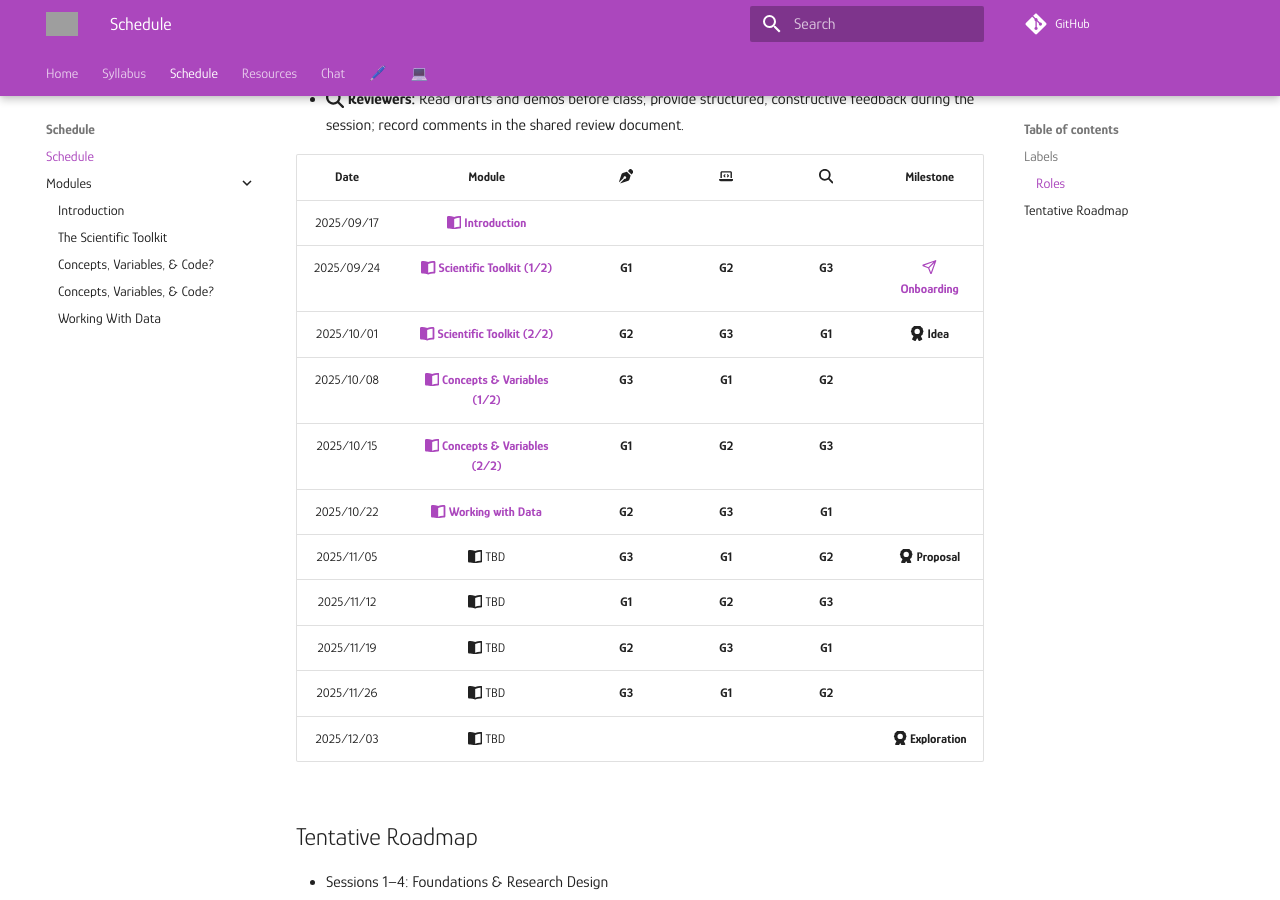
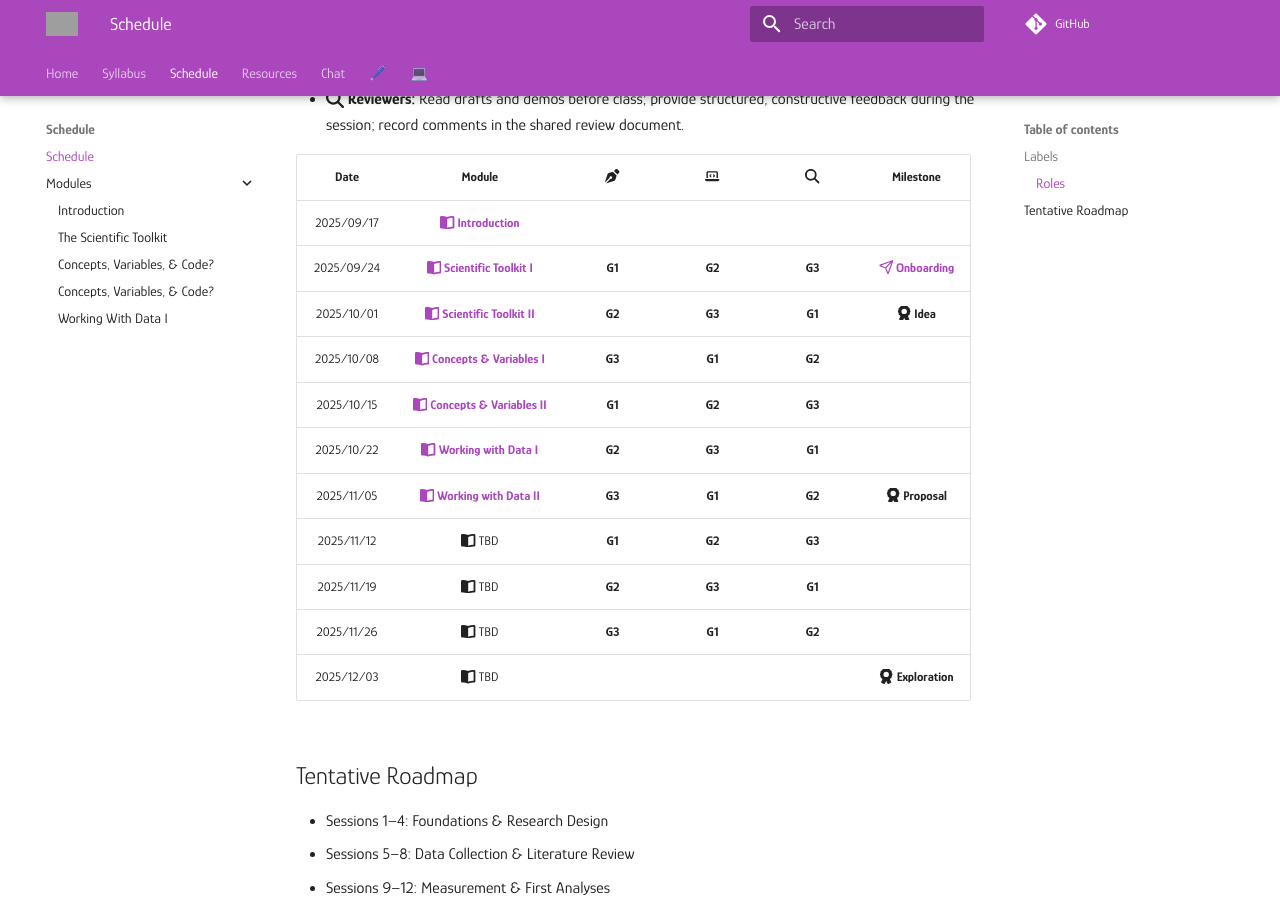
Before and after one commit to mickaeltemporao/itds, an MkDocs documentation site: the page built from docs/schedule.md, in a window 1280 px wide and 900 px high, scrolled down 639 px. Built offline with MkDocs 1.6.1 and Material for MkDocs 9.7.7, drawn with Linux system fonts in a browser that asks for light colours; comment, search, counter and statistics services are not loaded; grey boxes are pictures that could not be loaded.

Commit message:
update schedule prog 4

```diff
--- a/docs/schedule.md
+++ b/docs/schedule.md
@@ -23,19 +23,19 @@
 
 
 
-  | Date       | Module                                                                                   | :fontawesome-solid-pen-nib: | :fontawesome-solid-laptop-code: | :fontawesome-solid-magnifying-glass: | Milestone                                                                   |
-  |:----------:|:----------------------------------------------------------------------------------------:|:---------------------------:|:-------------------------------:|:------------------------------------:|:---------------------------------------------------------------------------:|
-  | 2025/09/17 | [**:fontawesome-solid-book-open: Introduction**](modules/introduction.md)                |                             |                                 |                                      |                                                                             |
-  | 2025/09/24 | [**:fontawesome-solid-book-open: Scientific Toolkit (1/2)**](modules/science.md)         | **G1**                      | **G2**                          | **G3**                               | [**:fontawesome-regular-paper-plane: Onboarding**](resources/onboarding.md) |
-  | 2025/10/01 | [**:fontawesome-solid-book-open: Scientific Toolkit (2/2)**](modules/science-2.md)       | **G2**                      | **G3**                          | **G1**                               | **:fontawesome-solid-award: Idea**                                          |
-  | 2025/10/08 | [**:fontawesome-solid-book-open: Concepts & Variables (1/2)**](modules/programming-1.md) | **G3**                      | **G1**                          | **G2**                               |                                                                             |
-  | 2025/10/15 | [**:fontawesome-solid-book-open: Concepts & Variables (2/2)**](modules/programming-2.md) | **G1**                      | **G2**                          | **G3**                               |                                                                             |
-  | 2025/10/22 | [**:fontawesome-solid-book-open: Working with Data**](modules/programming-3.md)           | **G2**                      | **G3**                          | **G1**                               |                                                                             |
-  | 2025/11/05 | :fontawesome-solid-book-open: TBD                                                        | **G3**                      | **G1**                          | **G2**                               | **:fontawesome-solid-award: Proposal**                                      |
-  | 2025/11/12 | :fontawesome-solid-book-open: TBD                                                        | **G1**                      | **G2**                          | **G3**                               |                                                                             |
-  | 2025/11/19 | :fontawesome-solid-book-open: TBD                                                        | **G2**                      | **G3**                          | **G1**                               |                                                                             |
-  | 2025/11/26 | :fontawesome-solid-book-open: TBD                                                        | **G3**                      | **G1**                          | **G2**                               |                                                                             |
-  | 2025/12/03 | :fontawesome-solid-book-open: TBD                                                        |                             |                                 |                                      | **:fontawesome-solid-award: Exploration**                                   |
+   | Date       | Module                                                                                   | :fontawesome-solid-pen-nib: | :fontawesome-solid-laptop-code: | :fontawesome-solid-magnifying-glass: | Milestone                                                                   |
+   |:----------:|:----------------------------------------------------------------------------------------:|:---------------------------:|:-------------------------------:|:------------------------------------:|:---------------------------------------------------------------------------:|
+   | 2025/09/17 | [**:fontawesome-solid-book-open: Introduction**](modules/introduction.md)                |                             |                                 |                                      |                                                                             |
+   | 2025/09/24 | [**:fontawesome-solid-book-open: Scientific Toolkit I**](modules/science.md)         | **G1**                      | **G2**                          | **G3**                               | [**:fontawesome-regular-paper-plane: Onboarding**](resources/onboarding.md) |
+   | 2025/10/01 | [**:fontawesome-solid-book-open: Scientific Toolkit II**](modules/science-2.md)       | **G2**                      | **G3**                          | **G1**                               | **:fontawesome-solid-award: Idea**                                          |
+   | 2025/10/08 | [**:fontawesome-solid-book-open: Concepts & Variables I**](modules/programming-1.md) | **G3**                      | **G1**                          | **G2**                               |                                                                             |
+   | 2025/10/15 | [**:fontawesome-solid-book-open: Concepts & Variables II**](modules/programming-2.md) | **G1**                      | **G2**                          | **G3**                               |                                                                             |
+   | 2025/10/22 | [**:fontawesome-solid-book-open: Working with Data I**](modules/programming-3.md)          | **G2**                      | **G3**                          | **G1**                               |                                                                             |
+   | 2025/11/05 | [**:fontawesome-solid-book-open: Working with Data II**](modules/programming-4.md)          | **G3**                      | **G1**                          | **G2**                               | **:fontawesome-solid-award: Proposal**                                      |
+   | 2025/11/12 | :fontawesome-solid-book-open: TBD                                                        | **G1**                      | **G2**                          | **G3**                               |                                                                             |
+   | 2025/11/19 | :fontawesome-solid-book-open: TBD                                                        | **G2**                      | **G3**                          | **G1**                               |                                                                             |
+   | 2025/11/26 | :fontawesome-solid-book-open: TBD                                                        | **G3**                      | **G1**                          | **G2**                               |                                                                             |
+   | 2025/12/03 | :fontawesome-solid-book-open: TBD                                                        |                             |                                 |                                      | **:fontawesome-solid-award: Exploration**                                   |
 
 
 ## Tentative Roadmap
```
Also changed, not shown: docs/modules/programming-3.md (+1 -6 lines), docs/modules/programming-4.md (+33 -26 lines).
